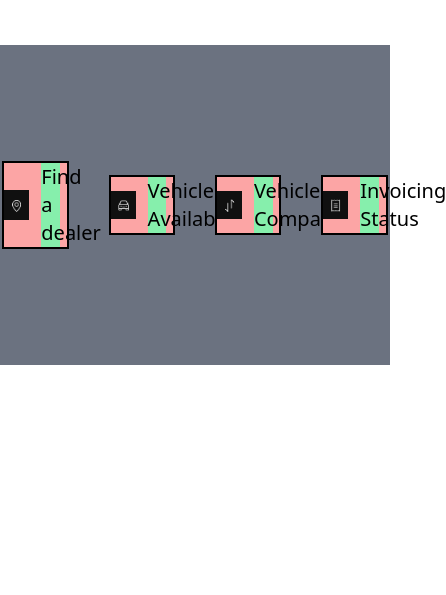
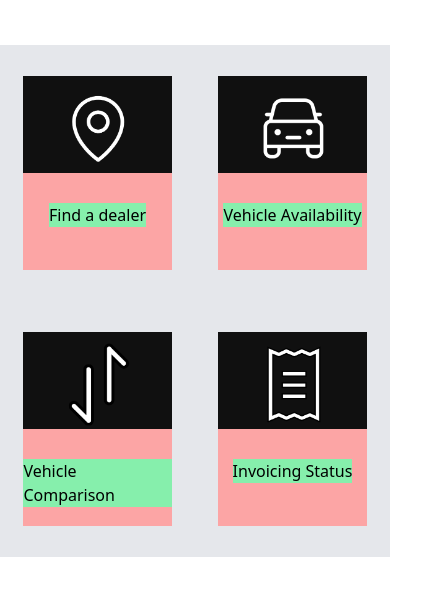
Before and after one commit to RayyanUrRehman/Toyota-clone, a plain HTML site: page index.html in a window 390 px wide. Shown: the part 1483-2078 px from the top of the page, 446 px wide, since content can reach past the window. Before the commit the page ends 2000 px from the top, so only its background shows below. Drawn offline with nearby package versions, Linux system fonts and the light colour scheme.

Commit message:
update btns

```diff
--- a/index.html
+++ b/index.html
@@ -29,7 +29,7 @@
 
     </style>
 
-<body class="w-screen h-[2000px] relative overflow-x-hidden">
+<body class="w-screen h-[5000px] relative overflow-x-hidden">
 
     <div class=" sticky top-0 z-40 h-9 w-full bg-black text-white text-center pt-2 text-sm">Welcome to Toyota Pakistan</div>
     <div class="sticky-nav-trigger"></div>
@@ -380,23 +380,23 @@
     <!-- car btns end  -->
 
     <!-- buttons start -->
-    <div class="h-80 w-full bg-gray-500 mt-12 flex justify-center items-center gap-10">
-        <div class="h-fit w-[17%] flex justify-start items-center bg-red-300 gap-3 border-2 border-black hover:bg-red-600 hover:ease-in-out hover:shadow-md hover:shadow-red-600">
-            <a class="h-full w-[40%] object-contain" href=""><img class="h-full w-full object-contain" src="location.png" alt=""></a>
-            <a class="h-fit w-[30%] text-xl bg-green-300" href="">Find a dealer</a>
+    <div class="lg:h-80 h-[32rem] w-full bg-gray-200 mt-12 flex lg:justify-center lg:items-center lg:gap-10 flex-wrap flex-row justify-around items-center">
+        <div class="w-[38%] h-[38%] lg:h-fit lg:w-[17%] lg:flex lg:justify-start lg:items-center bg-red-300 lg:gap-3 lg:border-2 border-black hover:bg-red-600 hover:ease-in-out hover:shadow-sm hover:shadow-red-600 duration-200">
+            <a class="lg:h-full w-full lg:w-[40%] object-cover" href=""><img class="h-[50%] w-full lg:h-full lg:w-full object-cover" src="location.png" alt=""></a>
+            <a class="h-fit w-fit lg:w-[30%] lg:m-0 flex mx-auto my-auto mt-[20%] lg:text-xl bg-green-300 " href="">Find a dealer</a>
         </div>
-        <div class="h-fit w-[17%] flex justify-start items-center bg-red-300 gap-3 border-2 border-black hover:bg-red-600 hover:ease-in-out hover:shadow-md hover:shadow-red-600">
-            <a class="h-full w-[40%] object-contain" href=""><img class="h-full w-full object-contain" src="car-logo.png" alt=""></a>
-            <a class="h-fit w-[30%] text-xl bg-green-300" href="">Vehicle Availability</a>
-        </div>
-        <div class="h-fit w-[17%] flex justify-start items-center bg-red-300 gap-3 border-2 border-black hover:bg-red-600 hover:ease-in-out hover:shadow-md hover:shadow-red-600">
-            <a class="h-full w-[40%] object-contain" href=""><img class="h-full w-full object-contain" src="data-logo.png" alt=""></a>
-            <a class="h-fit w-[30%] text-xl bg-green-300" href="">Vehicle Comparison</a>
-        </div>
-        <div class="h-fit w-[17%] flex justify-start items-center bg-red-300 gap-3 border-2 border-black hover:bg-red-600 hover:ease-in-out hover:shadow-md hover:shadow-red-600">
-            <a class="h-full w-[40%] object-contain" href=""><img class="h-full w-full object-contain" src="slip.png" alt=""></a>
-            <a class="h-fit w-[30%] text-xl bg-green-300" href="">Invoicing Status</a>
-        </div>
+            <div class="w-[38%] h-[38%] lg:h-fit lg:w-[17%] lg:flex lg:justify-start lg:items-center bg-red-300 lg:gap-3 lg:border-2 border-black hover:bg-red-600 hover:ease-in-out hover:shadow-md hover:shadow-red-600 duration-200">
+                <a class="lg:h-full w-full lg:w-[40%] object-cover" href=""><img class="h-[50%] w-full lg:h-full lg:w-full object-cover" src="car-logo.png" alt=""></a>
+                <a class="h-fit w-fit lg:w-[30%] lg:m-0 flex mx-auto my-auto mt-[20%] lg:text-xl bg-green-300 " href="">Vehicle Availability</a>
+            </div>
+            <div class="w-[38%] h-[38%] lg:h-fit lg:w-[17%] lg:flex lg:justify-start lg:items-center bg-red-300 lg:gap-3 lg:border-2 border-black hover:bg-red-600 hover:ease-in-out hover:shadow-md hover:shadow-red-600 duration-200">
+                <a class="lg:h-full w-full lg:w-[40%] object-cover" href=""><img class="h-[50%] w-full lg:h-full lg:w-full object-cover" src="data-logo.png" alt=""></a>
+                <a class="h-fit w-fit lg:w-[30%] lg:m-0 flex mx-auto my-auto mt-[20%] lg:text-xl bg-green-300 " href="">Vehicle Comparison</a>
+            </div>
+            <div class="w-[38%] h-[38%] lg:h-fit lg:w-[17%] lg:flex lg:justify-start lg:items-center bg-red-300 lg:gap-3 lg:border-2 border-black hover:bg-red-600 hover:ease-in-out hover:shadow-md hover:shadow-red-600 duration-200">
+                <a class="lg:h-full w-full lg:w-[40%] object-cover" href=""><img class="h-[50%] w-full lg:h-full lg:w-full object-cover" src="slip.png" alt=""></a>
+                <a class="h-fit w-fit lg:w-[30%] lg:m-0 flex mx-auto my-auto mt-[20%] lg:text-xl bg-green-300 " href="">Invoicing Status</a>
+            </div>
     </div>
 
 
```
